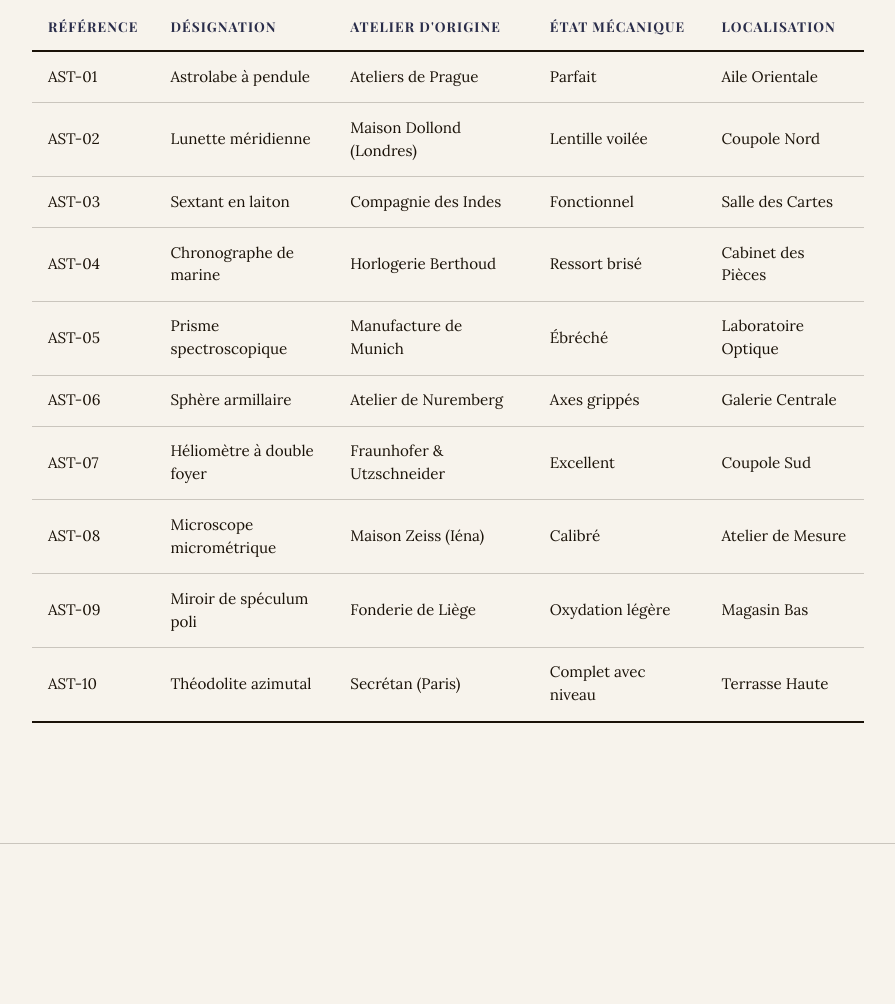
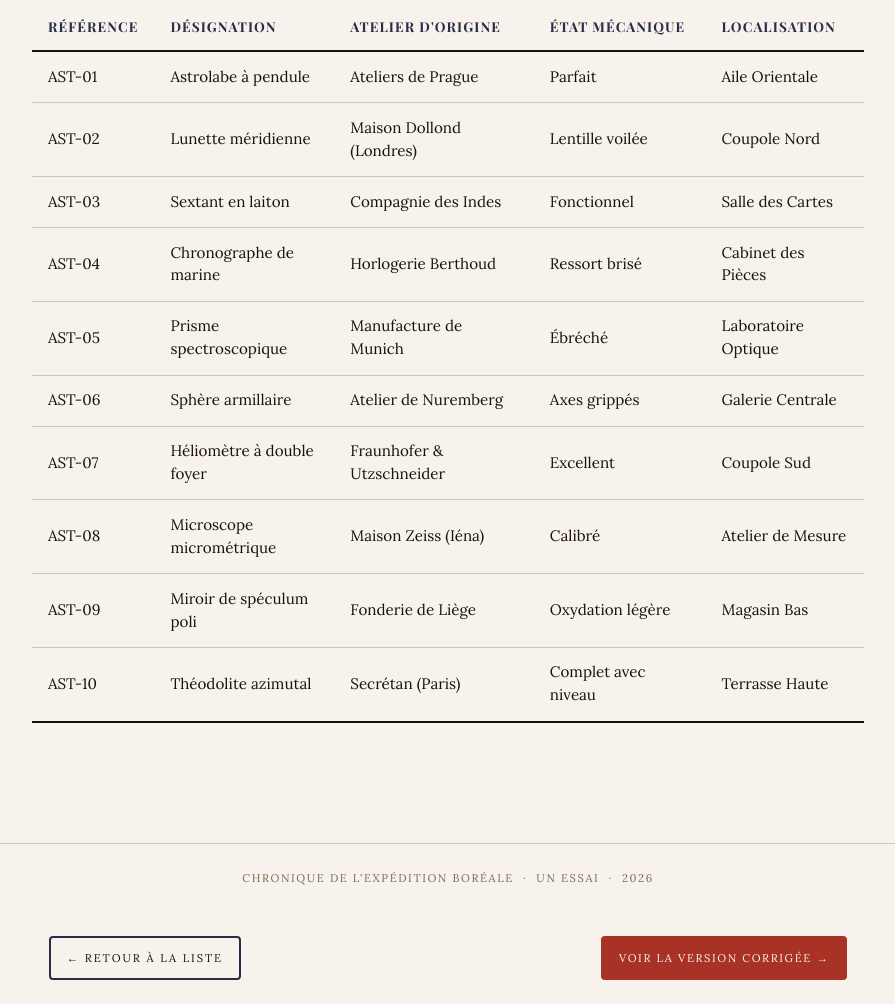
Before and after one commit to kozmofor/AccessibleWebContent, a plain HTML site: page pages/tableaux.html in a window 1280 px wide. Shown: the part 1457-2461 px from the top of the page, without its empty margins (192-1087 px from the left). Before the commit the page ends 2349 px from the top, so only its background shows below. Drawn offline with nearby package versions, Linux system fonts and the light colour scheme; a web font is replaced by a local one.

Commit message:
Add files via upload

```diff
--- a/pages/tableaux.html
+++ b/pages/tableaux.html
@@ -225,7 +225,18 @@
         </div>
     </article>
 
-    <footer></footer>
+    <footer>
+        Chronique de l'Expédition Boréale &nbsp;·&nbsp; Un Essai &nbsp;·&nbsp; 2026
+        <div class="masthead-inner">
+            <div class="nav-links">
+                <a href="../index.html" class="index-link">
+                    <span aria-hidden="true">← </span>
+                    Retour à la liste</a>
+                <a href="../corrected-pages/tableaux.html" class="correct-link">Voir la version corrigée <span
+                        aria-hidden="true">→</span></a>
+            </div>
+        </div>
+    </footer>
 </body>
 
 </html>
```
